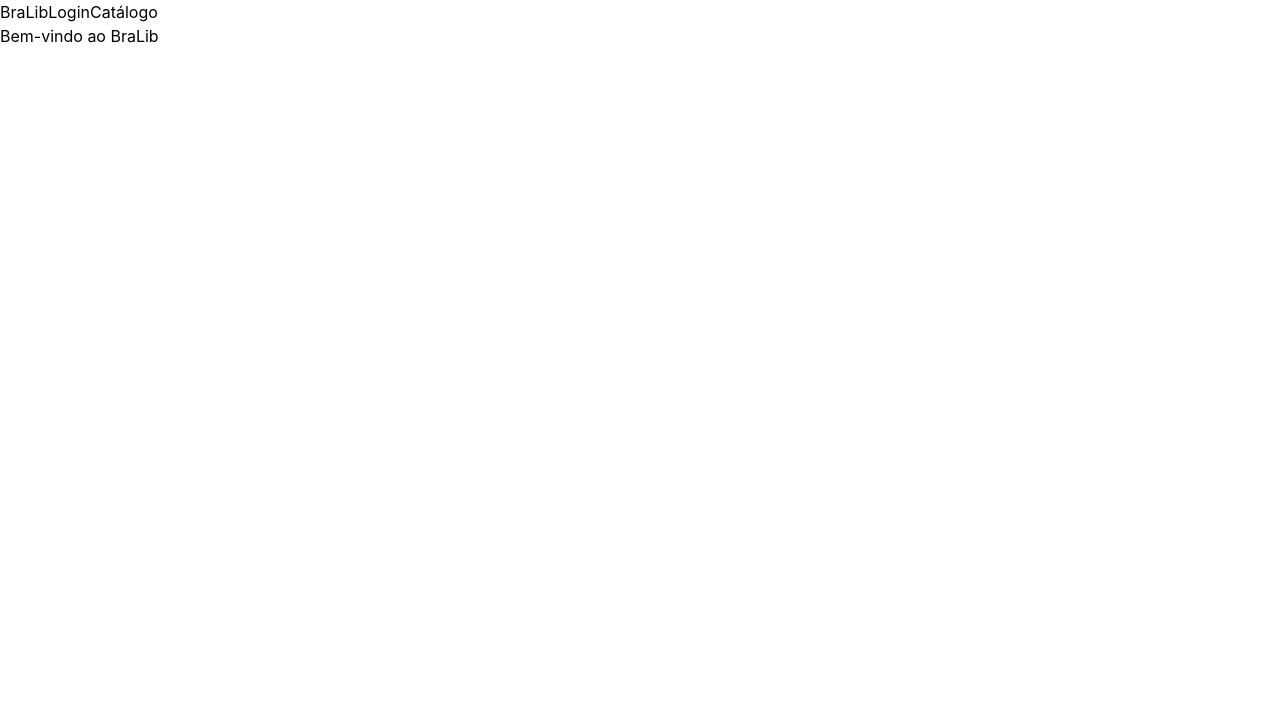
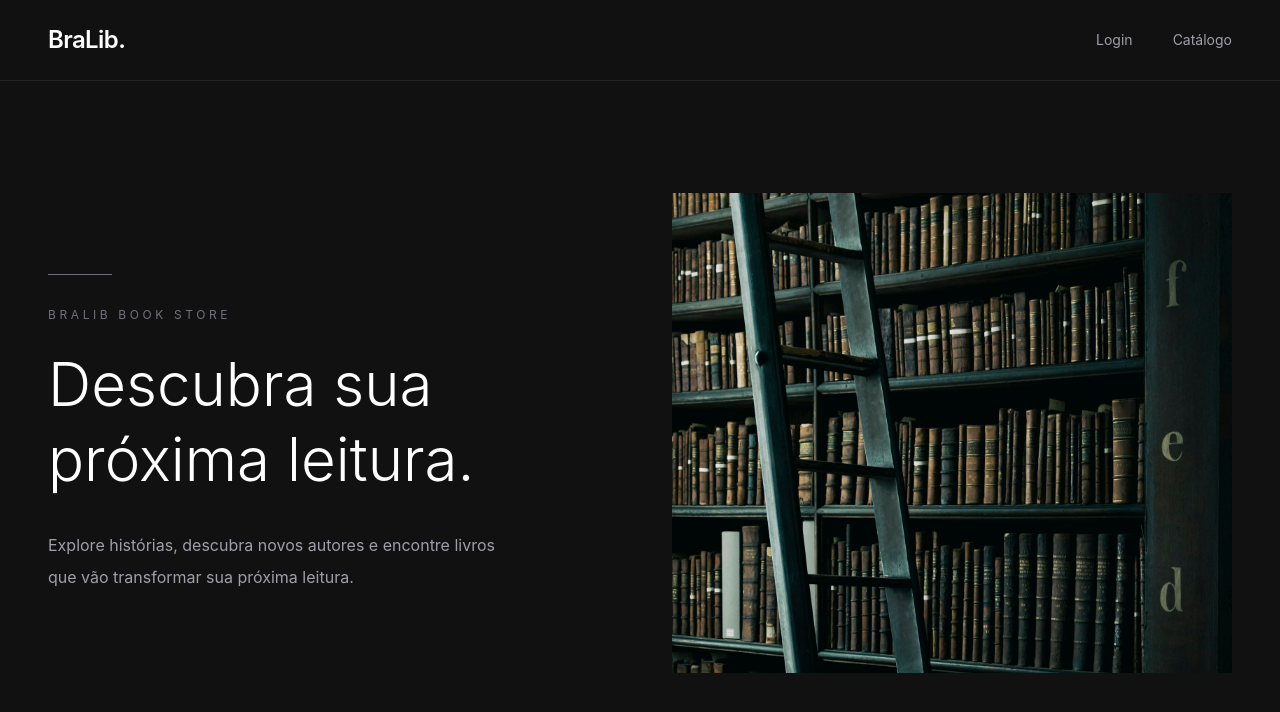
Before and after one commit to fellipe-prim/BraLib, a React app in the folder frontend/: page / in a window 1280 px wide. Shown: the top 712 px of the page. Built offline with nearby package versions, Linux system fonts and the light colour scheme; the HTML template or start-up script is replaced by a standard one.

Commit message:
style: padroniza interface dark do BraLib

```diff
--- a/frontend/src/components/BookCard.jsx
+++ b/frontend/src/components/BookCard.jsx
@@ -2,13 +2,33 @@ import { Link } from "react-router-dom";
 
 function BookCard({ book }) {
   return (
-    <Link to={`/livro/${book.id}`}>
-      <div className="bookCard">
-        <h2>{book.titulo}</h2>
-        <p>{book.autor}</p>
-        <p>{book.descricao}</p>
-        <p>Preço: R${book.preco}</p>
-        <img src={book.imagem} alt={book.titulo} />
+    <Link to={`/livro/${book.id}`} className="group block">
+      <div className="bg-[#1b1b1b] p-5 h-full">
+
+        {/* Capa do livro */}
+        <div className="h-72 flex items-center justify-center overflow-hidden">
+          <img
+            src={book.imagem}
+            alt={book.titulo}
+            className="h-full max-w-full object-contain group-hover:scale-105 transition-transform duration-300"
+          />
+        </div>
+
+        {/* Informações */}
+        <div className="mt-6">
+          <h2 className="text-lg font-medium text-zinc-100">
+            {book.titulo}
+          </h2>
+
+          <p className="text-sm text-zinc-500 mt-2">
+            {book.autor}
+          </p>
+
+          <p className="text-base text-zinc-200 mt-5">
+            R$ {book.preco}
+          </p>
+        </div>
+
       </div>
     </Link>
   );
--- a/frontend/src/components/Navbar.jsx
+++ b/frontend/src/components/Navbar.jsx
@@ -2,10 +2,29 @@ import { Link } from "react-router-dom";
 
 function Navbar() {
   return (
-    <nav>
-      <Link to="/">BraLib</Link>
-      <Link to="/login">Login</Link>
-      <Link to="/catalogo">Catálogo</Link>
+    <nav className="bg-[#111111] border-b border-[#252525] px-12 py-6 flex items-center justify-between">
+      <Link
+        to="/"
+        className="text-2xl font-semibold tracking-tight text-white"
+      >
+        BraLib.
+      </Link>
+
+      <div className="flex items-center gap-10 text-sm">
+        <Link
+          to="/login"
+          className="text-zinc-400 hover:text-white transition-colors"
+        >
+          Login
+        </Link>
+
+        <Link
+          to="/catalogo"
+          className="text-zinc-400 hover:text-white transition-colors"
+        >
+          Catálogo
+        </Link>
+      </div>
     </nav>
   );
 }
--- a/frontend/src/pages/Carrinho.jsx
+++ b/frontend/src/pages/Carrinho.jsx
@@ -5,13 +5,56 @@ function Carrinho() {
   const { livrosCarrinho } = useContext(CarrinhoContext);
 
   return (
-    <div>
-      <h1>Meu Carrinho</h1>
+    <main className="min-h-screen bg-[#111111] text-zinc-200">
+      <section className="max-w-5xl mx-auto px-6 md:px-12 py-16">
 
-      {livrosCarrinho.map((livro, index) => (
-        <p key={index}>{livro.titulo}</p>
-      ))}
-    </div>
+        {/* Cabeçalho */}
+        <div className="mb-12">
+          <p className="text-xs uppercase tracking-[0.3em] text-zinc-500 mb-5">
+            BraLib Collection
+          </p>
+
+          <h1 className="text-4xl md:text-5xl font-light">
+            Meu Carrinho
+          </h1>
+        </div>
+
+        {/* Livros do carrinho */}
+        <div className="space-y-6">
+          {livrosCarrinho.map((livro, index) => (
+            <div
+              key={index}
+              className="flex items-center gap-8 bg-[#1b1b1b] p-6"
+            >
+              {/* Capa */}
+              <div className="w-24 h-32 shrink-0 flex items-center justify-center">
+                <img
+                  src={livro.imagem}
+                  alt={livro.titulo}
+                  className="max-w-full max-h-full object-contain"
+                />
+              </div>
+
+              {/* Informações */}
+              <div>
+                <h2 className="text-xl font-light text-white mb-3">
+                  {livro.titulo}
+                </h2>
+
+                <p className="text-sm text-zinc-500 mb-4">
+                  {livro.autor}
+                </p>
+
+                <p className="text-lg text-zinc-200">
+                  R$ {livro.preco}
+                </p>
+              </div>
+            </div>
+          ))}
+        </div>
+
+      </section>
+    </main>
   );
 }
 
--- a/frontend/src/pages/Catalogo.jsx
+++ b/frontend/src/pages/Catalogo.jsx
@@ -10,20 +10,38 @@ function Catalogo() {
   );
 
   return (
-    <div>
-      <h1>Catálogo</h1>
+    <main className="min-h-screen bg-[#111111] text-white">
+      <section className="max-w-7xl mx-auto px-6 md:px-12 py-16">
 
+        {/* Cabeçalho */}
+        <div className="mb-12">
+          <p className="text-xs uppercase tracking-[0.3em] text-zinc-500 mb-5">
+            BraLib Collection
+          </p>
+
+          <h1 className="text-4xl md:text-5xl font-light">
+            Catálogo de Livros
+          </h1>
+        </div>
+
+        {/* Pesquisa */}
         <input
           type="text"
           placeholder="Pesquisar livros..."
           value={busca}
           onChange={(e) => setBusca(e.target.value)}
+          className="w-full bg-[#1b1b1b] border border-zinc-800 px-5 py-4 mb-12 text-zinc-200 placeholder:text-zinc-500 outline-none focus:border-zinc-500 transition-colors"
         />
 
+        {/* Livros */}
+        <div className="grid grid-cols-1 sm:grid-cols-2 lg:grid-cols-4 gap-8">
           {livrosFiltrados.map((livro) => (
             <BookCard key={livro.titulo} book={livro} />
           ))}
         </div>
+
+      </section>
+    </main>
   );
 }
 
--- a/frontend/src/pages/Checkout.jsx
+++ b/frontend/src/pages/Checkout.jsx
@@ -1,5 +1,21 @@
 function Checkout() {
-  return <h1>Finalizar compra</h1>;
+  return (
+    <main className="min-h-screen bg-[#111111] text-zinc-200">
+      <section className="max-w-5xl mx-auto px-6 md:px-12 py-16">
+
+        <p className="text-xs uppercase tracking-[0.3em] text-zinc-500 mb-5">
+          BraLib Checkout
+        </p>
+
+        <h1 className="text-4xl md:text-5xl font-light">
+          Finalizar compra
+        </h1>
+
+        <div className="w-16 h-px bg-zinc-600 mt-8" />
+
+      </section>
+    </main>
+  );
 }
 
 export default Checkout;
--- a/frontend/src/pages/DetalhesLivro.jsx
+++ b/frontend/src/pages/DetalhesLivro.jsx
@@ -5,26 +5,71 @@ import { CarrinhoContext } from "../context/CarrinhoContext";
 
 function DetalhesLivro() {
   const { livrosCarrinho, setLivrosCarrinho } = useContext(CarrinhoContext);
-  // pega os parâmetros da URL
+
   const { id } = useParams();
   const livro = livros.find((livro) => livro.id === Number(id));
 
   if (!livro) {
-    return <h1>Livro não encontrado!</h1>;
+    return (
+      <main className="min-h-screen bg-[#111111] flex items-center justify-center">
+        <h1 className="text-2xl text-zinc-200">
+          Livro não encontrado!
+        </h1>
+      </main>
+    );
   }
 
   return (
-    <div>
-      <h1>{livro.titulo}</h1>
-      <p>Autor: {livro.autor}</p>
-      <p>{livro.descricao}</p>
-      <p>Preço: R$ {livro.preco}</p>
-      <img src={livro.imagem} alt={livro.titulo} />
-      <button onClick={() => setLivrosCarrinho([...livrosCarrinho, livro])}>
-        Adicionar ao carrinho
-      </button>
-      ;
-    </div>
+    <main className="min-h-screen bg-[#111111] text-zinc-200">
+      <section className="max-w-7xl mx-auto px-6 md:px-12 py-16 md:py-24">
+        <div className="grid grid-cols-1 md:grid-cols-2 gap-12 md:gap-20 items-center">
+
+          {/* Capa */}
+          <div className="bg-[#1b1b1b] p-10 md:p-16 flex items-center justify-center">
+            <img
+              src={livro.imagem}
+              alt={livro.titulo}
+              className="max-h-[500px] max-w-full object-contain"
+            />
+          </div>
+
+          {/* Informações */}
+          <div>
+            <p className="text-xs uppercase tracking-[0.3em] text-zinc-500 mb-6">
+              BraLib Collection
+            </p>
+
+            <h1 className="text-4xl md:text-5xl font-light leading-tight mb-5">
+              {livro.titulo}
+            </h1>
+
+            <p className="text-zinc-400 mb-8">
+              Autor: {livro.autor}
+            </p>
+
+            <div className="border-t border-zinc-800 pt-8">
+              <p className="text-zinc-400 leading-8 mb-10">
+                {livro.descricao}
+              </p>
+
+              <p className="text-3xl font-light text-white mb-8">
+                R$ {livro.preco}
+              </p>
+
+              <button
+                onClick={() =>
+                  setLivrosCarrinho([...livrosCarrinho, livro])
+                }
+                className="bg-white text-black px-10 py-4 text-sm font-medium hover:bg-zinc-300 transition-colors cursor-pointer"
+              >
+                Adicionar ao carrinho
+              </button>
+            </div>
+          </div>
+
+        </div>
+      </section>
+    </main>
   );
 }
 
--- a/frontend/src/pages/Home.jsx
+++ b/frontend/src/pages/Home.jsx
@@ -1,7 +1,40 @@
 function Home() {
   return (
-    <h1>Bem-vindo ao BraLib</h1>
-  )
+    <main className="min-h-screen bg-[#111111] text-white">
+      <section className="max-w-7xl mx-auto px-6 md:px-12 py-20 md:py-28 flex flex-col md:flex-row items-center gap-16">
+
+        {/* Texto principal */}
+        <div className="w-full md:w-1/2">
+          <div className="w-16 h-px bg-zinc-500 mb-8" />
+
+          <p className="text-xs uppercase tracking-[0.3em] text-zinc-500 mb-6">
+            BraLib Book Store
+          </p>
+
+          <h1 className="text-5xl md:text-6xl font-light leading-tight mb-8">
+            Descubra sua
+            <br />
+            próxima leitura.
+          </h1>
+
+          <p className="text-zinc-400 leading-8 max-w-md">
+            Explore histórias, descubra novos autores e encontre
+            livros que vão transformar sua próxima leitura.
+          </p>
+        </div>
+
+        {/* Imagem principal */}
+        <div className="w-full md:w-1/2">
+          <img
+            src="/images/foto1.jpg"
+            alt="Livros em destaque"
+            className="w-full h-[480px] object-cover"
+          />
+        </div>
+
+      </section>
+    </main>
+  );
 }
 
-export default Home
+export default Home;
--- a/frontend/src/pages/Login.jsx
+++ b/frontend/src/pages/Login.jsx
@@ -1,7 +1,21 @@
 function Login() {
   return (
-    <h1>Login BraLib</h1>
-  )
+    <main className="min-h-screen bg-[#111111] text-zinc-200">
+      <section className="max-w-5xl mx-auto px-6 md:px-12 py-16">
+
+        <p className="text-xs uppercase tracking-[0.3em] text-zinc-500 mb-5">
+          BraLib Account
+        </p>
+
+        <h1 className="text-4xl md:text-5xl font-light">
+          Login BraLib
+        </h1>
+
+        <div className="w-16 h-px bg-zinc-600 mt-8" />
+
+      </section>
+    </main>
+  );
 }
 
-export default Login
+export default Login;
```
Also changed, not shown: frontend/public/images/foto1.jpg (added). Lines whose indentation alone changed are shown as unchanged.
